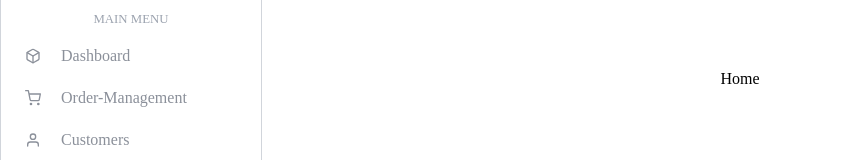
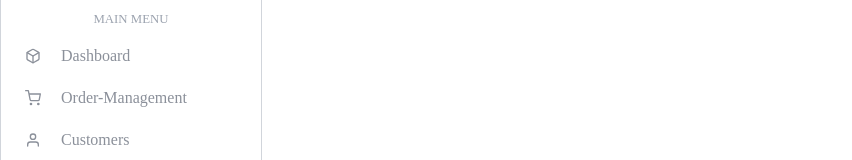
Before and after one commit to RamanAgrawal/bjsadmin, a React (Vite) app: page / in a window 1280 px wide. Shown: the part 321-481 px from the top of the page, without its empty margins (0-852 px from the left). Built offline with nearby package versions, Linux system fonts and the light colour scheme.

Commit message:
±layout :fix

```diff
--- a/src/components/Layout.tsx
+++ b/src/components/Layout.tsx
@@ -1,12 +1,19 @@
-
-import { Outlet } from 'react-router-dom';
-import SidePanel from './SidePanel';
+import { Outlet } from "react-router-dom";
+import SidePanel from "./SidePanel";
+import Navbar from "./Navbar";
+import { useState } from "react";
 
 function Layout() {
+  const [isCollapsed, setisCollapsed] = useState(false);
+
   return (
-    <div style={{ display: 'flex' }}>
-      <SidePanel />
-      <main style={{ marginLeft: '200px' }}>
+    <div style={{ display: "flex", position: "relative", width: "100%",maxWidth:"100vw",overflow: "hidden" }}>
+      <SidePanel isCollapsed={isCollapsed} setIsCollapsed={setisCollapsed} />
+      <div style={{ minHeight: "100vh", minWidth:`${isCollapsed ? "100px" : "260px"}`,width: `${isCollapsed ? "10%" : "15%"}` }}></div>
+      <main
+        style={{ minHeight: "100vh", width:`${!isCollapsed ? "85%" : "90%"}` ,padding: "20px",transition: "width 0.5s"}}
+      >
+        <Navbar />
         <Outlet />
       </main>
     </div>
```
